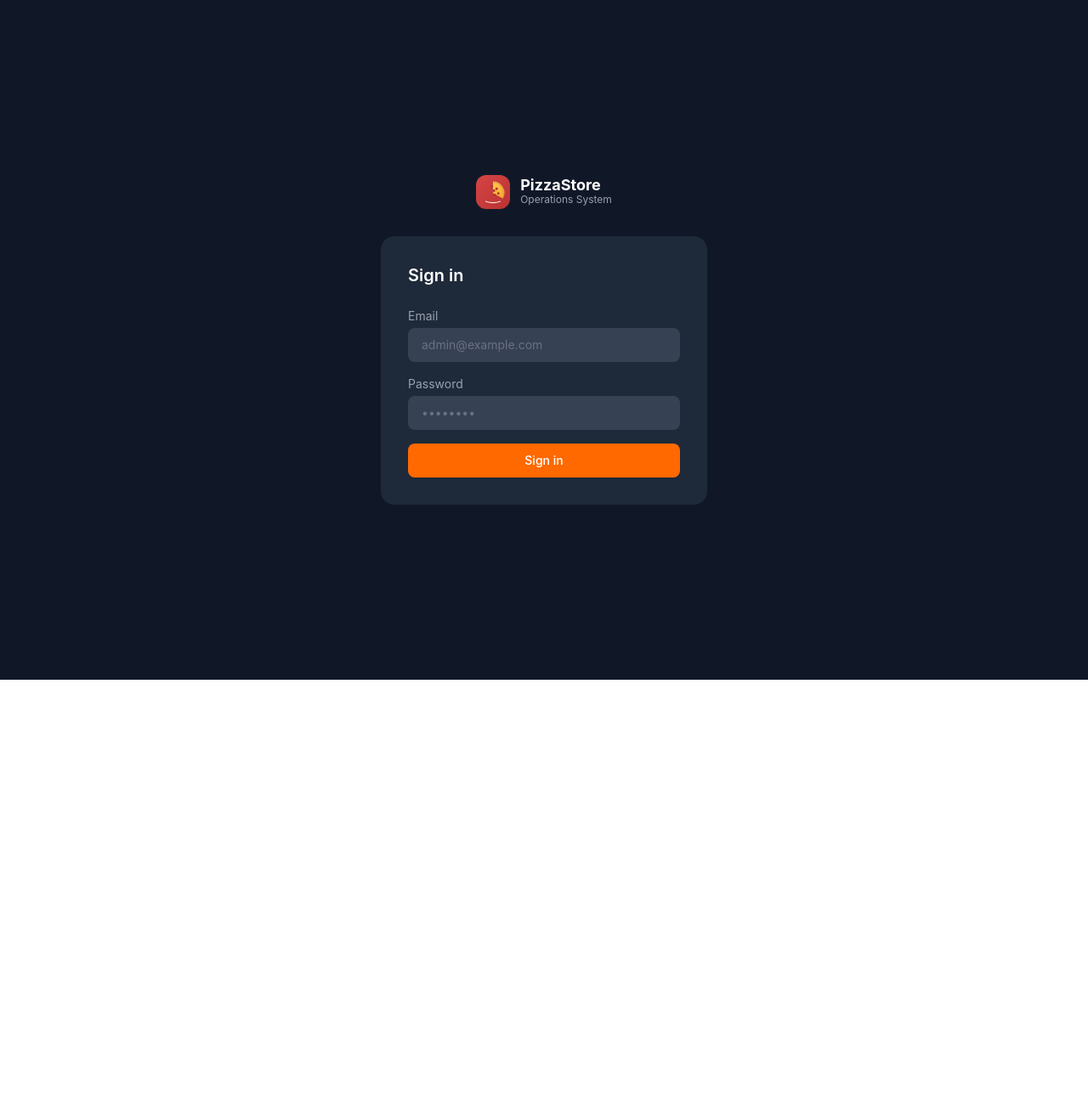
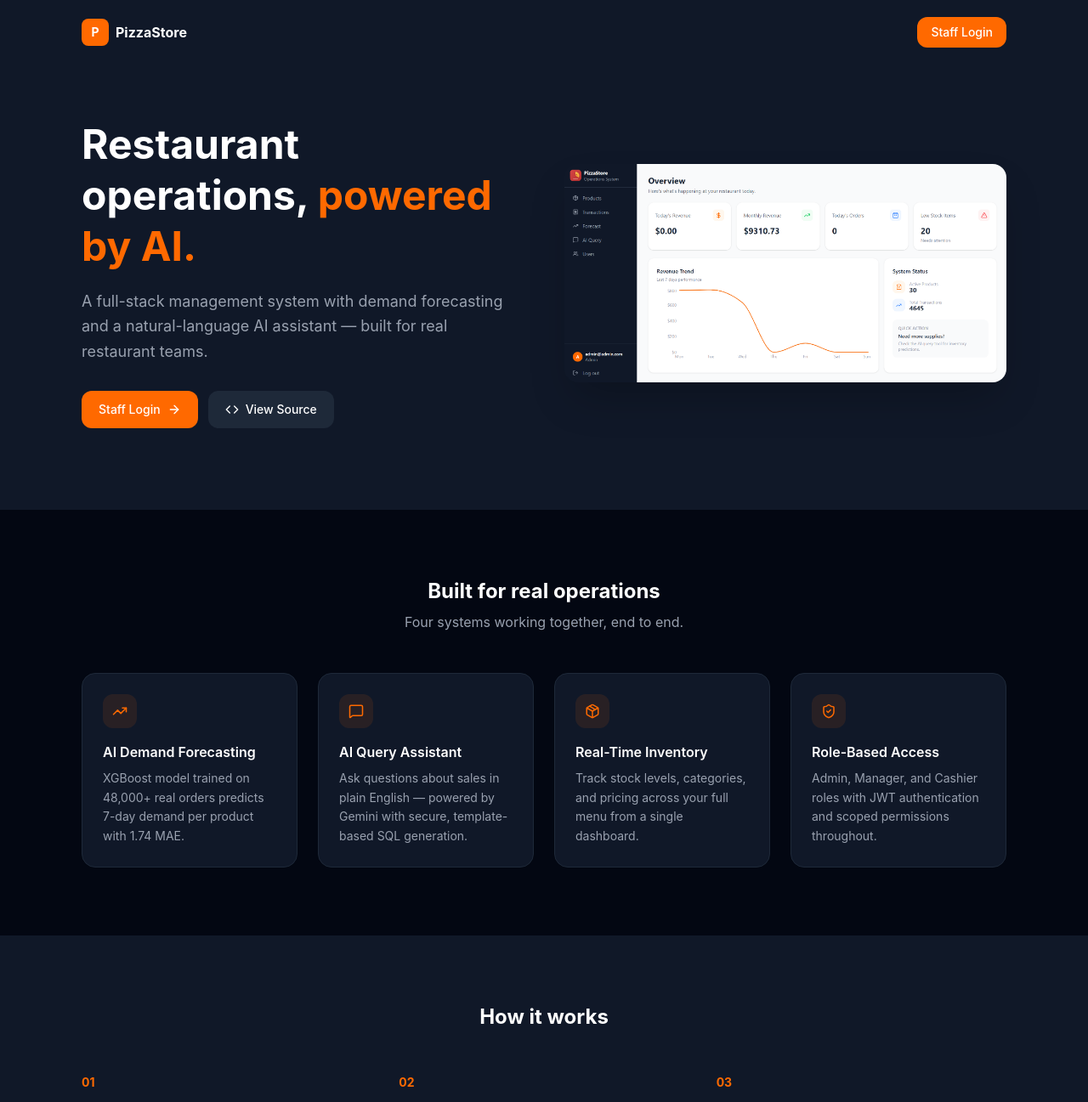
Before and after one commit to ather8/Full-Stack-Pizza-Store, a React (Vite) app in the folder store-frontend/: page / in a window 1280 px wide. Before the commit this address led to /login. Shown: the top 1297 px of the page at 85% size. Before the commit the page ends 800 px from the top, so only its background shows below. Built offline with nearby package versions, Linux system fonts and the light colour scheme.

Commit message:
Added Landing Page

```diff
--- a/store-frontend/src/App.tsx
+++ b/store-frontend/src/App.tsx
@@ -3,6 +3,7 @@ import { useAuth } from './context/AuthContext'
 import Layout from './components/layout/Layout'
 import RoleRoute from './components/auth/RoleRoute'
 import { getDefaultRoute } from './lib/roles'
+import LandingPage from './pages/LandingPage'
 import LoginPage from './pages/LoginPage'
 import DashboardPage from './pages/DashboardPage'
 import ProductsPage from './pages/ProductsPage'
@@ -11,7 +12,6 @@ import ForecastPage from './pages/ForecastPage'
 import QueryPage from './pages/QueryPage'
 import UsersPage from './pages/UsersPage'
 import OrderPage from './pages/OrderPage'
-
 
 function App() {
   const { auth, authLoading } = useAuth()
@@ -27,9 +27,13 @@ function App() {
   return (
     <BrowserRouter>
       <Routes>
+        {/* Public */}
+        <Route path="/" element={<LandingPage />} />
         <Route path="/login" element={<LoginPage />} />
+
+        {/* Protected app, now under /app */}
         <Route
-          path="/"
+          path="/app"
           element={auth.token ? <Layout /> : <Navigate to="/login" />}
         >
           <Route index element={<Navigate to={getDefaultRoute(auth.role)} replace />} />
@@ -49,11 +53,11 @@ function App() {
             <Route path="orders" element={<OrderPage />} />
           </Route>
 
-          {/* Products page: GET is allowed for all three roles on the backend */}
           <Route element={<RoleRoute allowedRoles={['Admin', 'Manager', 'Cashier']} />}>
             <Route path="products" element={<ProductsPage />} />
           </Route>
         </Route>
+
         <Route path="*" element={<Navigate to="/" />} />
       </Routes>
     </BrowserRouter>
--- a/store-frontend/src/components/layout/Sidebar.tsx
+++ b/store-frontend/src/components/layout/Sidebar.tsx
@@ -15,7 +15,7 @@ import { useNavigate } from 'react-router-dom'
 import { ROUTE_ROLES, type Role } from '../../lib/roles'
 
 const navItems = [
-  { to: '/dashboard', icon: LayoutDashboard, label: 'Dashboard' },
+  { to: '/app/dashboard', icon: LayoutDashboard, label: 'Dashboard' },
   { to: '/orders', icon: PlusCircle, label: 'New Order' },
   { to: '/products', icon: Package, label: 'Products' },
   { to: '/transactions', icon: Receipt, label: 'Transactions' },
--- /dev/null
+++ b/store-frontend/src/pages/LandingPage.tsx
@@ -0,0 +1,133 @@
+import { Link } from 'react-router-dom'
+import { TrendingUp, MessageSquare, Package, ShieldCheck, ArrowRight, Code } from 'lucide-react'
+import heroImg from '../assets/dashboard-preview.png'
+
+const features = [
+    {
+        icon: TrendingUp,
+        title: 'AI Demand Forecasting',
+        desc: 'XGBoost model trained on 48,000+ real orders predicts 7-day demand per product with 1.74 MAE.',
+    },
+    {
+        icon: MessageSquare,
+        title: 'AI Query Assistant',
+        desc: 'Ask questions about sales in plain English — powered by Gemini with secure, template-based SQL generation.',
+    },
+    {
+        icon: Package,
+        title: 'Real-Time Inventory',
+        desc: 'Track stock levels, categories, and pricing across your full menu from a single dashboard.',
+    },
+    {
+        icon: ShieldCheck,
+        title: 'Role-Based Access',
+        desc: 'Admin, Manager, and Cashier roles with JWT authentication and scoped permissions throughout.',
+    },
+]
+
+const steps = [
+    { step: '01', title: 'Take Orders', desc: 'Cashiers ring up orders through a fast, category-organized POS screen.' },
+    { step: '02', title: 'Track Everything', desc: 'Every transaction, product, and stock change is logged automatically.' },
+    { step: '03', title: 'Get AI Insights', desc: 'Managers forecast demand and query sales data in plain English.' },
+]
+
+export default function LandingPage() {
+    return (
+        <div className="min-h-screen bg-gray-900 text-white">
+            {/* Nav */}
+            <nav className="flex items-center justify-between px-8 py-5 max-w-6xl mx-auto">
+                <div className="flex items-center gap-2">
+                    <div className="w-8 h-8 bg-orange-500 rounded-lg flex items-center justify-center">
+                        <span className="text-white text-sm font-bold">P</span>
+                    </div>
+                    <span className="font-bold">PizzaStore</span>
+                </div>
+                <Link
+                    to="/login"
+                    className="text-sm bg-orange-500 hover:bg-orange-600 text-white px-4 py-2 rounded-xl font-medium transition-colors"
+                >
+                    Staff Login
+                </Link>
+            </nav>
+
+            {/* Hero */}
+            <section className="max-w-6xl mx-auto px-8 pt-16 pb-24 grid md:grid-cols-2 gap-12 items-center">
+                <div>
+                    <h1 className="text-4xl md:text-5xl font-bold leading-tight">
+                        Restaurant operations,
+                        <span className="text-orange-500"> powered by AI.</span>
+                    </h1>
+                    <p className="text-gray-400 mt-5 text-lg leading-relaxed">
+                        A full-stack management system with demand forecasting and a natural-language
+                        AI assistant — built for real restaurant teams.
+                    </p>
+                    <div className="flex gap-3 mt-8">
+                        <Link
+                            to="/login"
+                            className="flex items-center gap-2 bg-orange-500 hover:bg-orange-600 px-5 py-3 rounded-xl text-sm font-medium transition-colors"
+                        >
+                            Staff Login <ArrowRight size={16} />
+                        </Link>
+                        <a
+                            href="https://github.com/ather8/pizza-store"
+                            target="_blank"
+                            rel="noreferrer"
+                            className="flex items-center gap-2 bg-gray-800 hover:bg-gray-700 px-5 py-3 rounded-xl text-sm font-medium transition-colors"
+                        >
+                            <Code size={16} /> View Source
+                        </a>
+                    </div>
+                </div>
+                <img src={heroImg} alt="PizzaStore dashboard preview" className="rounded-2xl shadow-2xl" />
+            </section>
+
+            {/* Features */}
+            <section className="bg-gray-950 py-20">
+                <div className="max-w-6xl mx-auto px-8">
+                    <h2 className="text-2xl font-bold text-center mb-2">Built for real operations</h2>
+                    <p className="text-gray-400 text-center mb-12">Four systems working together, end to end.</p>
+                    <div className="grid md:grid-cols-2 lg:grid-cols-4 gap-6">
+                        {features.map(({ icon: Icon, title, desc }) => (
+                            <div key={title} className="bg-gray-900 rounded-2xl p-6 border border-gray-800">
+                                <div className="w-10 h-10 bg-orange-500/10 rounded-xl flex items-center justify-center mb-4">
+                                    <Icon size={18} className="text-orange-500" />
+                                </div>
+                                <h3 className="font-semibold mb-2">{title}</h3>
+                                <p className="text-gray-400 text-sm leading-relaxed">{desc}</p>
+                            </div>
+                        ))}
+                    </div>
+                </div>
+            </section>
+
+            {/* How it works */}
+            <section className="max-w-6xl mx-auto px-8 py-20">
+                <h2 className="text-2xl font-bold text-center mb-12">How it works</h2>
+                <div className="grid md:grid-cols-3 gap-8">
+                    {steps.map(({ step, title, desc }) => (
+                        <div key={step}>
+                            <span className="text-orange-500 text-sm font-bold">{step}</span>
+                            <h3 className="font-semibold text-lg mt-2 mb-2">{title}</h3>
+                            <p className="text-gray-400 text-sm leading-relaxed">{desc}</p>
+                        </div>
+                    ))}
+                </div>
+            </section>
+
+            {/* Footer */}
+            <footer className="border-t border-gray-800 py-8">
+                <div className="max-w-6xl mx-auto px-8 flex items-center justify-between text-sm text-gray-500">
+                    <p>FastAPI · React · PostgreSQL · XGBoost · Gemini API</p>
+                    <a
+                        href="https://github.com/ather8/pizza-store"
+                        target="_blank"
+                        rel="noreferrer"
+                        className="hover:text-white transition-colors"
+                    >
+                        github.com/ather8/pizza-store
+                    </a>
+                </div>
+            </footer>
+        </div>
+    )
+}
--- a/store-frontend/src/pages/LoginPage.tsx
+++ b/store-frontend/src/pages/LoginPage.tsx
@@ -19,7 +19,7 @@ export default function LoginPage() {
         try {
             const response = await loginApi(email, password)
             const role = await login(response.access_token)
-            navigate(getDefaultRoute(role))
+            navigate(`/app${getDefaultRoute(role)}`)
         } catch (err: unknown) {
             if (err instanceof Error) setError(err.message)
         } finally {
```
Also changed, not shown: store-frontend/src/assets/dashboard-preview.png (added).
